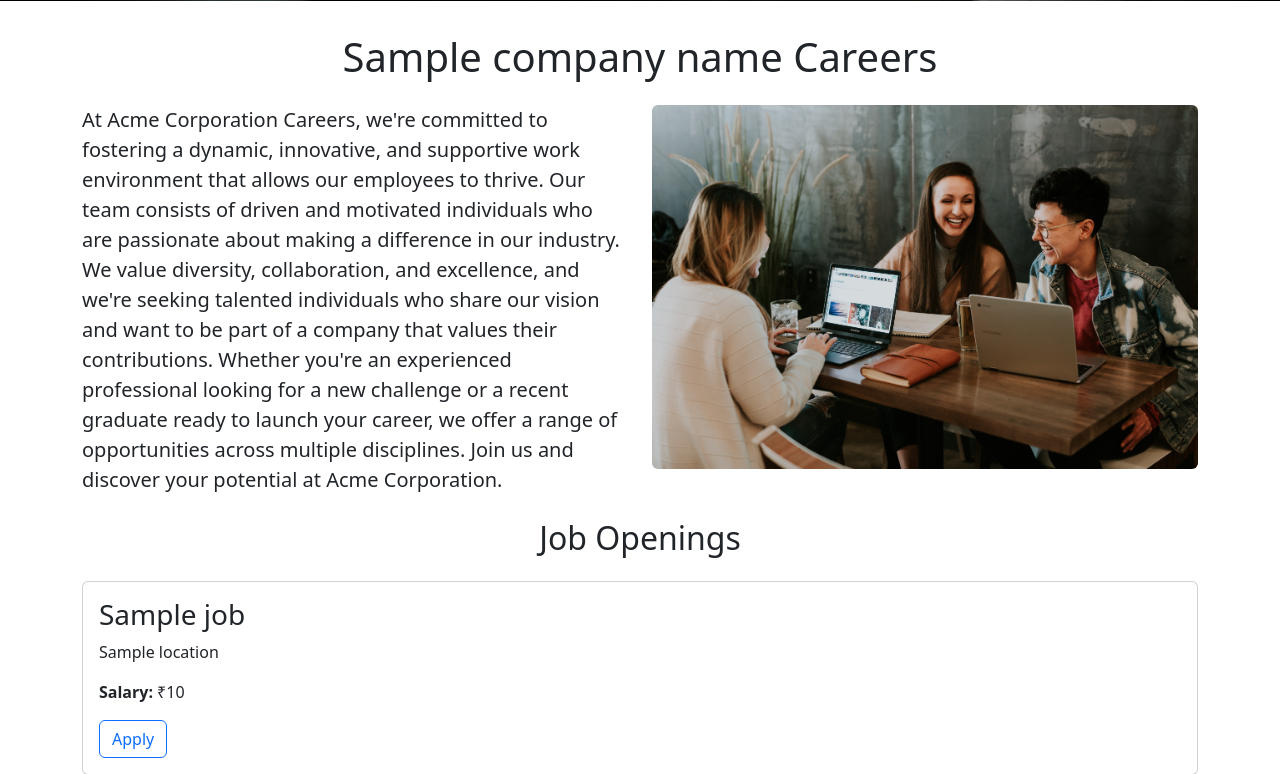
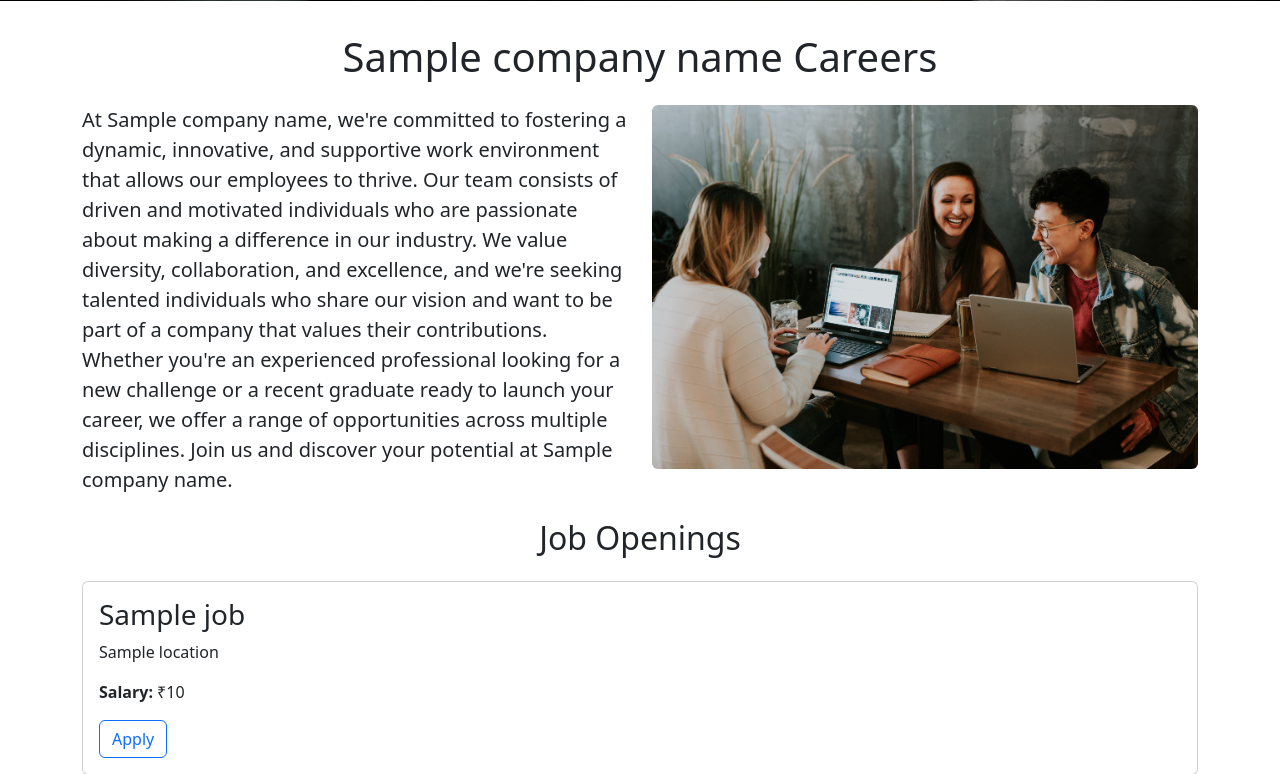
Before and after one commit to ShyamGadde/acme-corporation-careers, a Flask app: template templates/index.html in a window 1280 px wide. Shown: the part 416-1190 px from the top of the page. Run offline with Flask 3, Linux system fonts and the light colour scheme; the template is opened without the code that fills it: most values are stand-ins (such as "Sample title", 1, 10 or a date in 2020).

Commit message:
Dynamically render company name on main page

```diff
--- a/templates/index.html
+++ b/templates/index.html
@@ -4,18 +4,18 @@
 <img class="img-fluid object-fit-cover" style="height: 360px; width: 100%;" id="banner" src="../static/banner.jpg"
   alt="motivational quote">
 <div class="container mt-4">
-  <h1 class="text-center mt-2 mb-4">{{company_name}} Careers</h1>
+  <h1 class="text-center mt-2 mb-4">{{ company_name }} Careers</h1>
 
   <div class="row">
     <div class="col-md-6">
       <p class="lead">
-        At Acme Corporation Careers, we're committed to fostering a dynamic, innovative, and supportive work environment
+        At {{ company_name }}, we're committed to fostering a dynamic, innovative, and supportive work environment
         that allows our employees to thrive. Our team consists of driven and motivated individuals who are passionate
         about making a difference in our industry. We value diversity, collaboration, and excellence, and we're seeking
         talented individuals who share our vision and want to be part of a company that values their contributions.
         Whether you're an experienced professional looking for a new challenge or a recent graduate ready to launch your
         career, we offer a range of opportunities across multiple disciplines. Join us and discover your potential at
-        Acme Corporation.
+        {{ company_name }}.
       </p>
     </div>
     <div class="d-none d-md-block col-md-6 pb-3 object-fit-cover">
```
